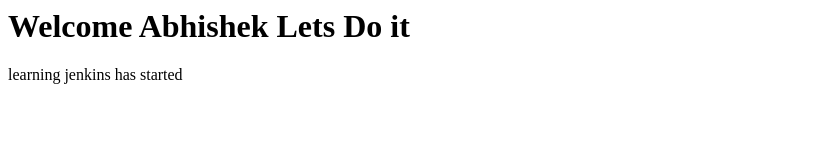
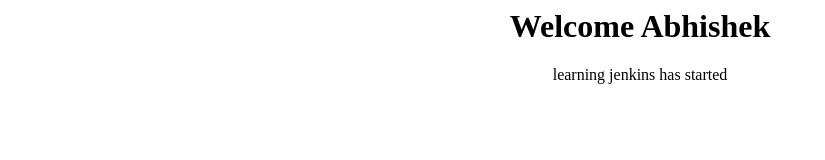
Before and after one commit to Abhi20000/test-jenkin, a plain HTML site: page index.html in a window 1280 px wide. Shown: the whole page, without its empty margins (0-825 px from the left). Drawn offline with Linux system fonts and the light colour scheme.

Commit message:
Update index.html

```diff
--- a/index.html
+++ b/index.html
@@ -1,6 +1,8 @@
 <html>
   <body>
-    <h1> Welcome Abhishek Lets Do it </h1>
+    <div align="center">
+    <h1> Welcome Abhishek </h1>
     <p> learning jenkins has started </p>
+      </dib>
   </body>
 </html>
```
